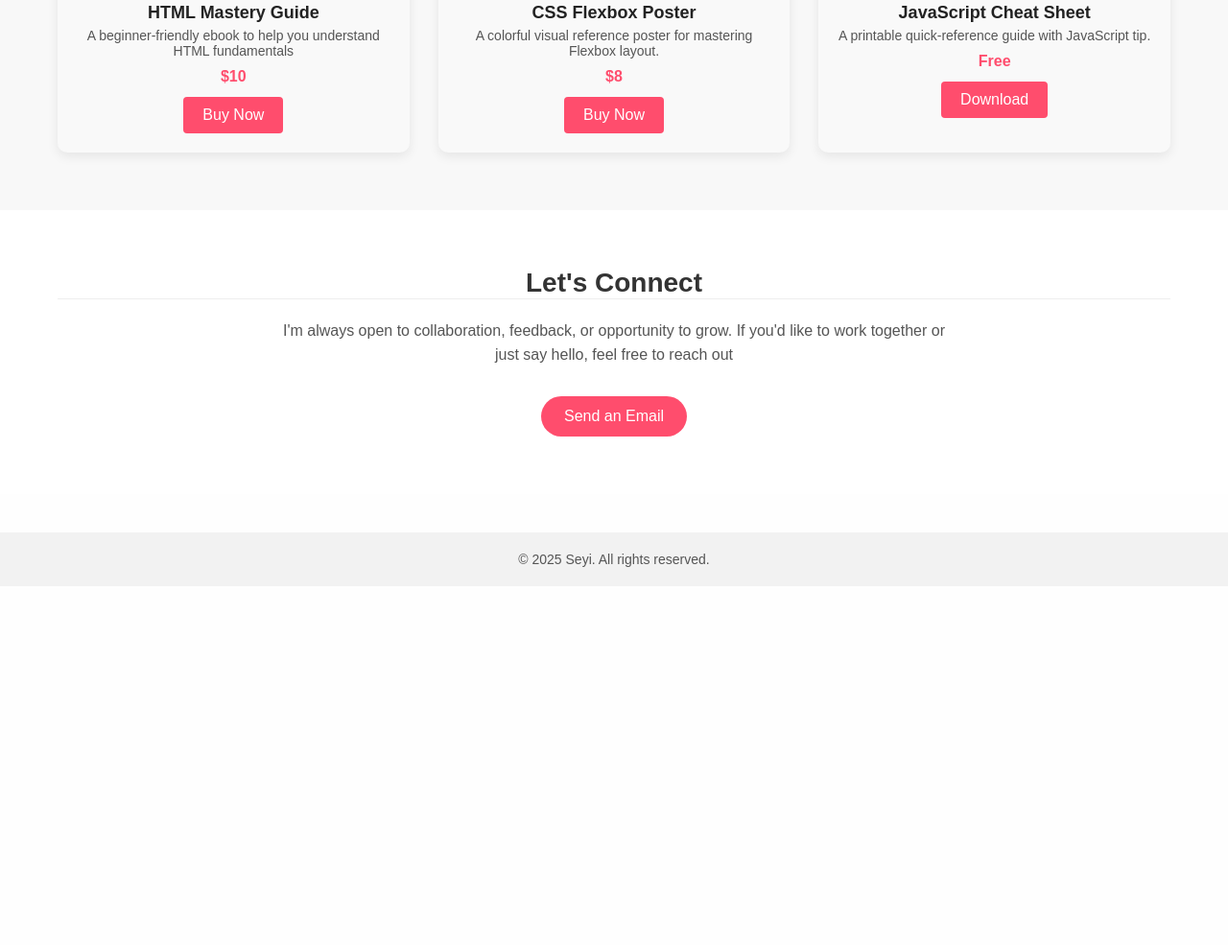
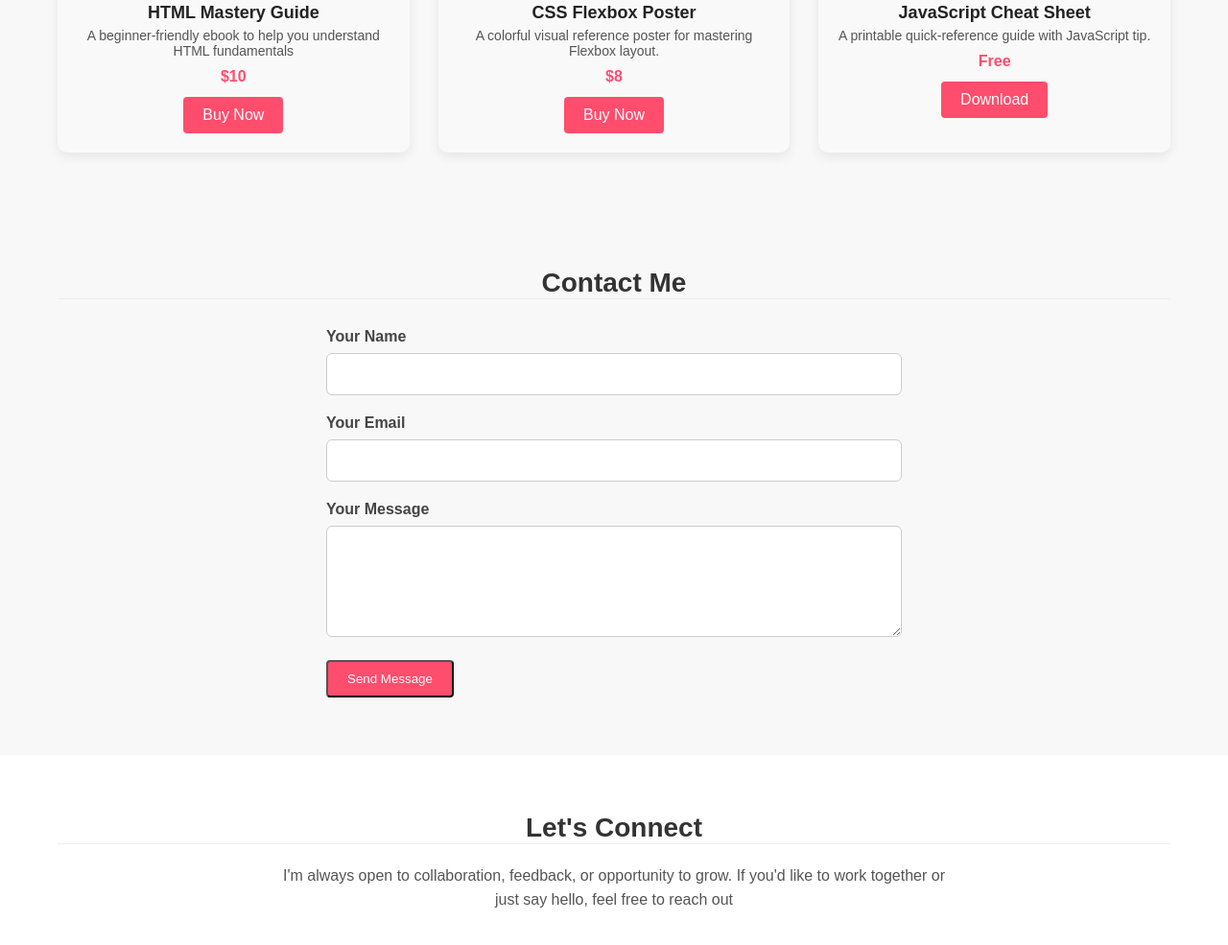
Before and after one commit to asetua/developer-portfolio, a plain HTML site: page index.html in a window 1280 px wide. Shown: the part 1559-2544 px from the top of the page at 96% size. Before the commit the page ends 2170 px from the top, so only its background shows below. Drawn offline with Linux system fonts and the light colour scheme.

Commit message:
implement form section

```diff
--- a/index.html
+++ b/index.html
@@ -139,6 +139,35 @@
       </div>
     </section>
 
+    <!-- Contact Form Section -->
+    <section class="contact-form" id="contact">
+      <div class="container">
+        <h2 class="section-title">Contact Me</h2>
+        <form
+          action="https://formspree.io/f/mwpqbnbg"
+          method="POST"
+          class="form"
+        >
+          <div class="form-group">
+            <label for="name">Your Name</label>
+            <input type="text" id="name" name="name" required />
+          </div>
+
+          <div class="form-group">
+            <label for="name">Your Email</label>
+            <input type="text" id="email" name="_replyto" required />
+          </div>
+
+          <div class="form-group">
+            <label for="message">Your Message</label>
+            <textarea name="message" id="message" rows="5" required></textarea>
+          </div>
+
+          <button type="submit" class="btn">Send Message</button>
+        </form>
+      </div>
+    </section>
+
     <!-- Contact / CTA Section -->
     <section class="contact" id="contact">
       <div class="container fade-in">
@@ -147,9 +176,6 @@
           I'm always open to collaboration, feedback, or opportunity to grow. If
           you'd like to work together or just say hello, feel free to reach out
         </p>
-        <a href="mailto:oguntimane@gmail.com" class="btn contact-btn"
-          >Send an Email</a
-        >
       </div>
     </section>
 
--- a/portfolio.css
+++ b/portfolio.css
@@ -414,3 +414,49 @@ html {
   color: #ff4d6d;
   margin-bottom: 12px;
 }
+
+/* Contact Form Section */
+.contact-form {
+  padding: 60px 20px;
+  background-color: #f8f8f8;
+}
+
+.contact-form .section-title {
+  text-align: center;
+  font-size: 28px;
+  margin-bottom: 30px;
+  color: #333;
+}
+
+.form {
+  max-width: 600px;
+  margin: 0 auto;
+}
+
+.form-group {
+  margin-bottom: 20px;
+}
+
+.form-group label {
+  display: block;
+  margin-bottom: 8px;
+  font-weight: 600;
+  color: #444;
+}
+
+.form-group input,
+.form-group textarea {
+  width: 100%;
+  padding: 12px;
+  border: 1px solid #ccc;
+  border-radius: 6px;
+  font-size: 16px;
+  font-family: inherit;
+  transition: border-color 0.3s ease;
+}
+
+.form-group input:focus,
+.form-group textarea:focus {
+  border-color: #ff4d6d;
+  outline: none;
+}
```
